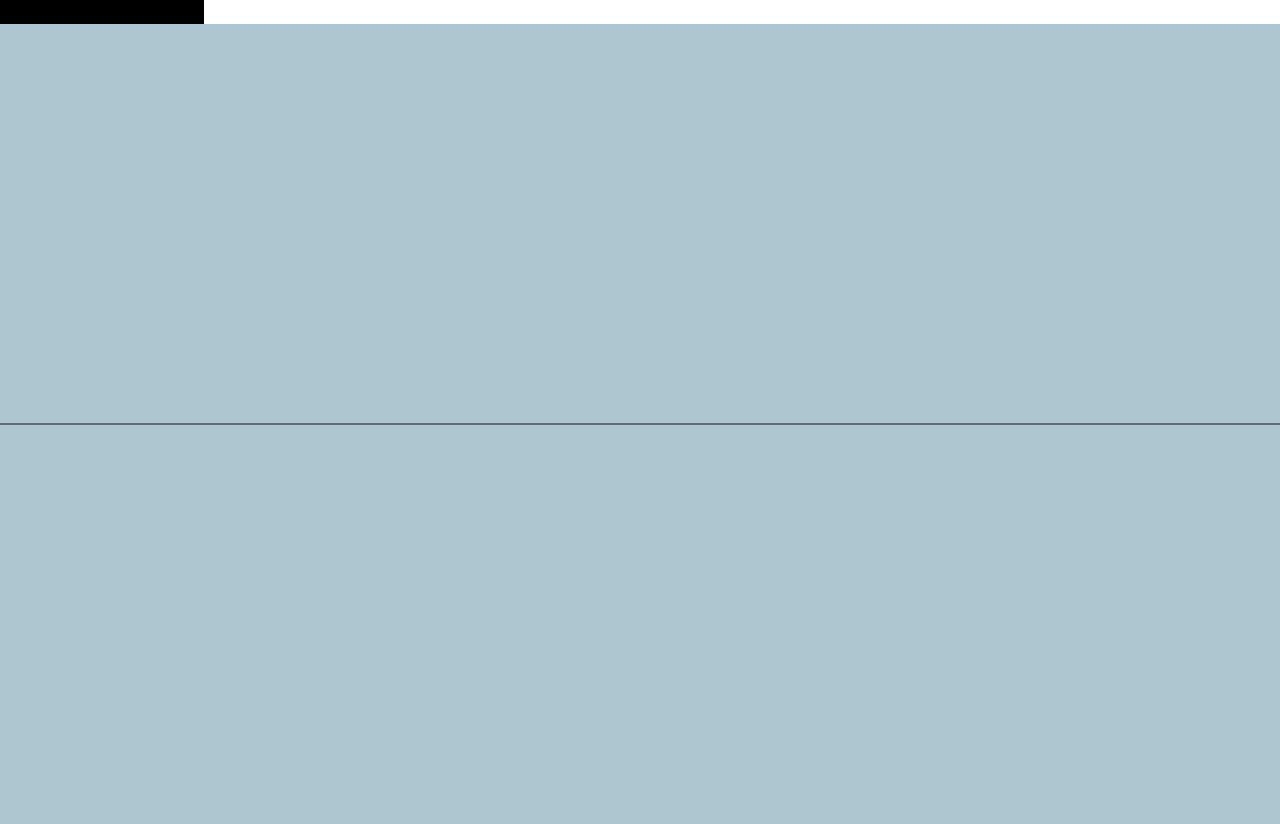
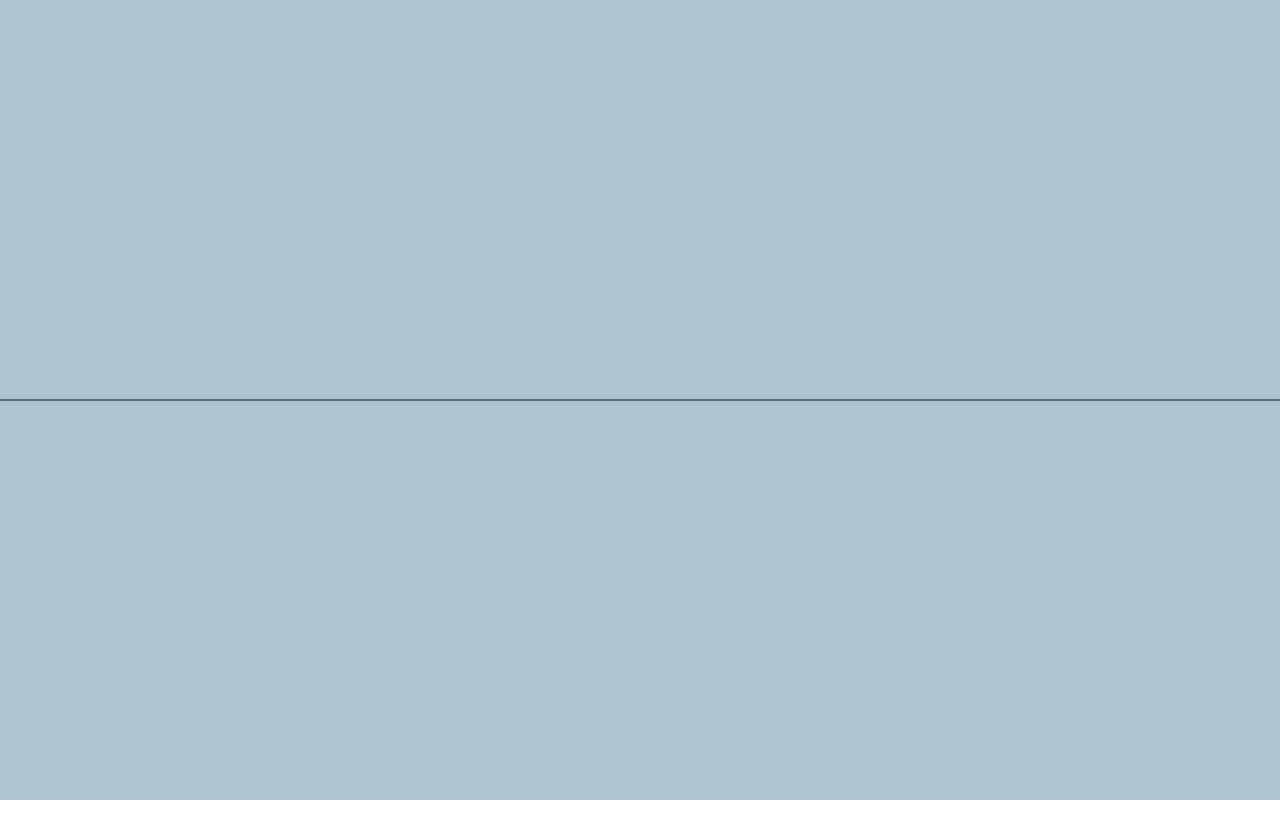
Before and after one commit to SekmSet/threeJS, a website built with Vite: page index.html in a window 1280 px wide. After the commit the page ends 800 px from the top, so only its background shows below. Built offline with nearby package versions, Linux system fonts and the light colour scheme; files whose address does not match are found by name.

Commit message:
change loader and display game when he's loading + add css on loader

```diff
--- a/index.html
+++ b/index.html
@@ -6,7 +6,6 @@
     <title>ThreeJs Test</title>
   </head>
   <body>
-  <script type="module" src="/src/loader.js"></script>
   <script type="module" src="/src/main.js"></script>
   </body>
 </html>
--- a/src/assets/style.css
+++ b/src/assets/style.css
@@ -1,17 +1,33 @@
-body {
-  margin: 0
+body, html {
+  height: 100%;
+  width: 100%;
+  margin: 0;
+}
+
+.progress {
+  display: flex;
+  height: 100%;
+  align-items: center;
+  justify-content: center;
 }
 
 div {
-  width: 200px;
   height: 20px;
   background: #fff;
   border: 2px solid #000;
 }
 
-div > div {
+.progressBar{
+  color: whitesmoke;
+  font-style: italic;
+  text-align: center;
+  font-weight: bold;
+  line-height: 2.5em;
+}
+
+.progress > div {
   width: 200px;
-  height: 20px;
+  height: 40px;
   background: #000;
   border: none;
 }
--- a/src/loader.js
+++ /dev/null
@@ -1,20 +0,0 @@
-import * as THREE from "three";
-
-const progress = document.createElement("div");
-const progressBar = document.createElement("div");
-
-progress.appendChild(progressBar);
-
-document.body.appendChild(progress);
-
-const manager = new THREE.LoadingManager();
-manager.onProgress = function (item, loaded, total) {
-  progressBar.style.width = (loaded / total) * 100 + "%";
-};
-
-function addRandomPlaceHoldItImage() {
-  const r = Math.round(Math.random() * 4000);
-  new THREE.ImageLoader(manager).load("http://placehold.it/" + r + "x" + r);
-}
-
-for (let i = 0; i < 10; i++) addRandomPlaceHoldItImage();
--- a/src/scene.js
+++ b/src/scene.js
@@ -1,13 +1,40 @@
 import "./assets/style.css";
 
 import * as THREE from "three";
-import { LoadingManager } from "three";
-import { OrbitControls } from "three/examples/jsm/controls/OrbitControls";
 import { FBXLoader } from "three/examples/jsm/loaders/FBXLoader";
 import { TGALoader } from "three/examples/jsm/loaders/TGALoader";
 import JoyStick from "./libs/Joystick";
 
+const progress = document.createElement("div");
+progress.className = "progress";
+
+const progressBar = document.createElement("div");
+progressBar.className = "progressBar";
+
+progress.appendChild(progressBar);
+document.body.appendChild(progress);
+
 class Scene {
+  loader() {
+    this.manager.onProgress = function (item, loaded, total) {
+      const canvas = document.querySelector("canvas");
+      const progress = document.querySelector(".progress");
+      const progressBar = document.querySelector(".progressBar");
+
+      canvas.style.display = "none";
+
+      const current = (loaded / total) * 100;
+
+      progressBar.innerText = Math.round(current) + "%";
+
+      if (current === 100) {
+        canvas.style.display = "block";
+        progress.style.display = "none";
+      }
+
+      progressBar.style.width = current + "%";
+    };
+  }
   constructor() {
     this.player = {};
     this.animations = {};
@@ -21,13 +48,16 @@ class Scene {
     ];
     this.clock = new THREE.Clock();
 
+    this.manager = new THREE.LoadingManager();
+
     this.init();
+    this.loader();
 
     this.tmpFloor();
     // this.grassFloor();
-    this.threeMagnolia();
-    this.japanTemple();
-    this.model();
+    this.loadThreeMagnolia();
+    this.loadJapanTemple();
+    this.loadPlayerModel();
 
     this.animate();
   }
@@ -46,7 +76,6 @@ class Scene {
 
     this.HemisphereLight();
     this.DirectionalLight();
-    // this.OrbitControls();
 
     this.renderer = new THREE.WebGLRenderer({ antialias: true });
     this.renderer.setPixelRatio(window.devicePixelRatio);
@@ -63,12 +92,6 @@ class Scene {
     );
   }
 
-  OrbitControls() {
-    this.controls = new OrbitControls(this.camera, this.renderer.domElement);
-    this.controls.target.set(100, 30, -30);
-    this.controls.update();
-  }
-
   DirectionalLight() {
     const light = new THREE.DirectionalLight(0xffffff);
     light.position.set(0, 200, 100);
@@ -81,32 +104,19 @@ class Scene {
     this.scene.add(light);
   }
 
-  PointLight() {
-    const light = new THREE.PointLight(0xc4c4c4, 0.3);
-    light.position.set(0, 300, 500);
-    this.scene.add(light);
-  }
-
   HemisphereLight() {
     let light = new THREE.HemisphereLight(0xffffff, 0x444444);
     light.position.set(0, 200, 0);
     this.scene.add(light);
   }
 
-  AmbientLight() {
-    let light = new THREE.AmbientLight(0x404040, 100);
-    this.scene.add(light);
-  }
-
-  threeMagnolia() {
-    const manager = new THREE.LoadingManager();
-
-    manager.setURLModifier((e) => {
+  loadThreeMagnolia() {
+    this.manager.setURLModifier((e) => {
       const paths = e.split("/");
       return "src/resources/arbre/" + paths.pop();
     });
 
-    const loader = new FBXLoader(manager);
+    const loader = new FBXLoader(this.manager);
     loader.load("BCY_JA11_MagnoliaSoulangeana_5.fbx", (object) => {
       this.scene.add(object);
 
@@ -142,15 +152,13 @@ class Scene {
     });
   }
 
-  japanTemple() {
-    const manager = new THREE.LoadingManager();
-
-    manager.setURLModifier((e) => {
+  loadJapanTemple() {
+    this.manager.setURLModifier((e) => {
       const paths = e.split("/");
       return "src/resources/japan-temple/" + paths.pop();
     });
 
-    const loader = new FBXLoader(manager);
+    const loader = new FBXLoader(this.manager);
     loader.load("temple_model3.fbx", (object) => {
       this.scene.add(object);
 
@@ -213,17 +221,16 @@ class Scene {
     this.scene.add(mesh);
   }
 
-  model() {
+  loadPlayerModel() {
     const game = this;
 
-    const manager = new LoadingManager(); // add handler for TGA textures
-    manager.setURLModifier((e) => {
+    this.manager.setURLModifier((e) => {
       return e
         .replace("X:/job/BSG/char/psd/", "/src/resources/personnage/Nyra_TGAs/")
         .replace(" copy", "");
     });
-    manager.addHandler(/\.tga$/i, new TGALoader(manager));
-    const loader = new FBXLoader(manager);
+    this.manager.addHandler(/\.tga$/i, new TGALoader(this.manager));
+    const loader = new FBXLoader(this.manager);
 
     loader.load(
       `src/resources/personnage/annimation/Idle.fbx`,
@@ -360,7 +367,6 @@ class Scene {
     const dt = this.clock.getDelta();
     requestAnimationFrame((t) => {
       this.animate();
-      // this.controls.update();
     });
 
     if (this.player.mixer !== undefined) {
@@ -368,12 +374,19 @@ class Scene {
     }
 
     if (this.player.action === "Walk") {
-      const elapsedTime = Date.now() - this.player.actionTime;
-      if (elapsedTime > 1000 && this.player.move.forward > 0) {
-        this.action = "Run";
+      if (this.player.move.forward > 0.6) {
+        if (this.action !== "Run") {
+          this.action = "Run";
+        }
+      } else {
+        if (this.action !== "Walk") {
+          this.action = "Walk";
+        }
       }
     }
-    if (this.player.move !== undefined) this.movePlayer(dt);
+    if (this.player.move !== undefined) {
+      this.movePlayer(dt);
+    }
 
     if (
       this.player.cameras !== undefined &&
```
